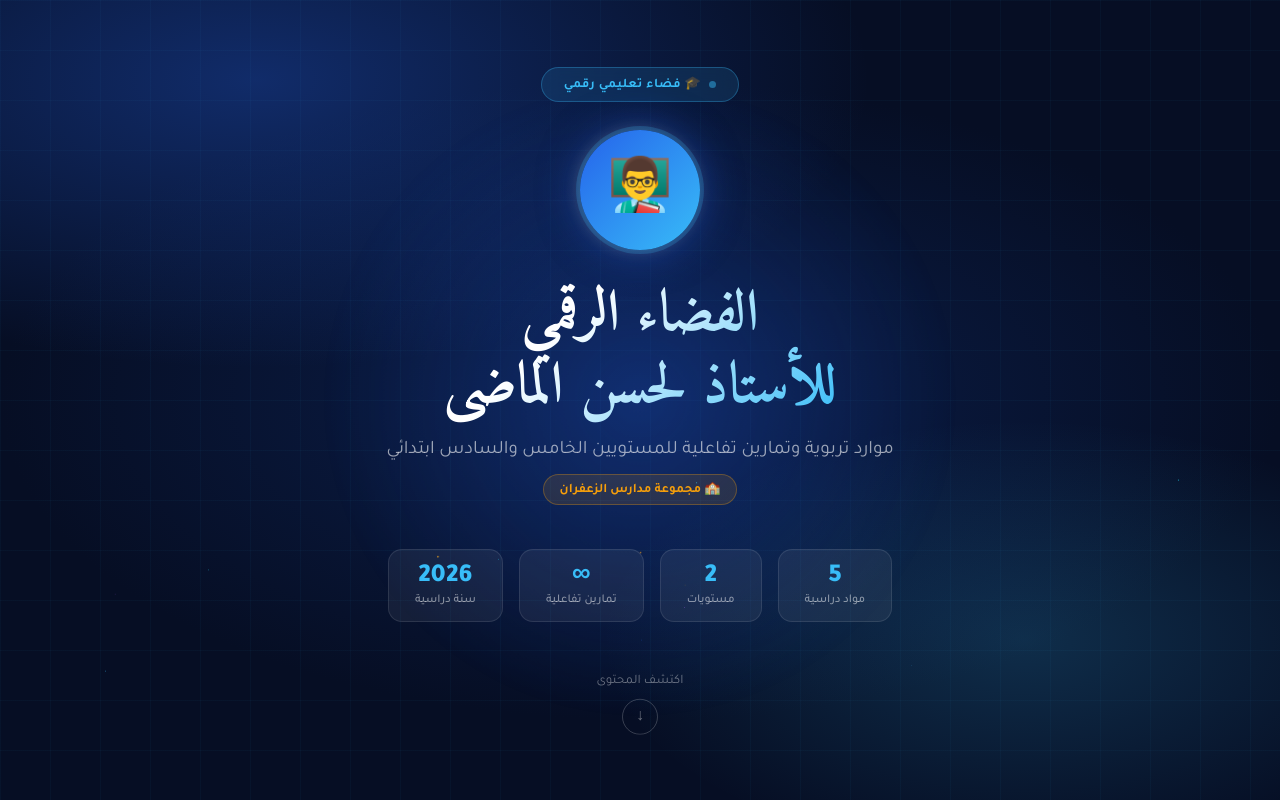
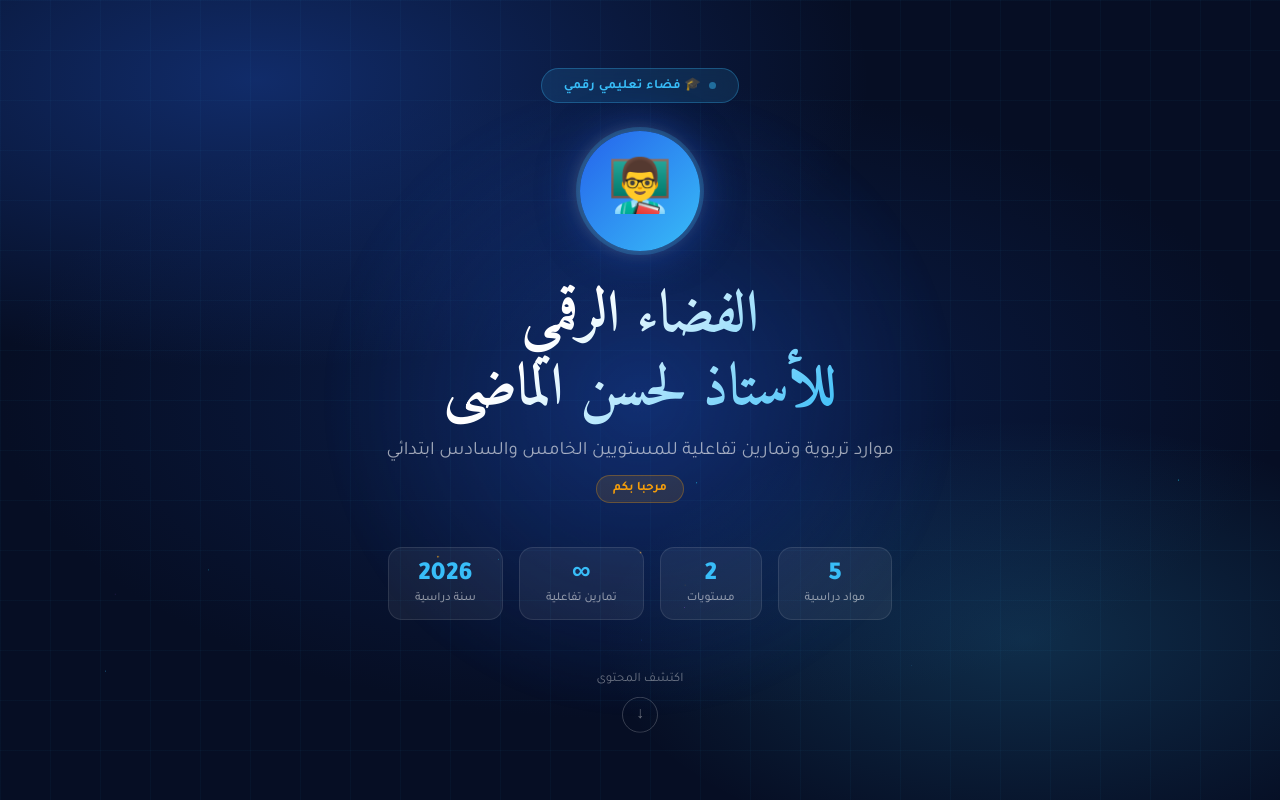
Before and after one commit to tamarins/tamareen, a plain HTML site: page index.html in a window 1280 px wide. Shown: the top 800 px of the page. Drawn offline with Linux system fonts and the light colour scheme.

Commit message:
Update index.html

```diff
--- a/index.html
+++ b/index.html
@@ -519,7 +519,7 @@ footer {
 
     <h1>الفضاء الرقمي<br>للأستاذ لحسن الماضي</h1>
     <p class="header-sub">موارد تربوية وتمارين تفاعلية للمستويين الخامس والسادس ابتدائي</p>
-    <div class="school-tag">🏫 مجموعة مدارس الزعفران</div>
+    <div class="school-tag">مرحبا بكم</div>
 
     <div class="stats-row">
       <div class="stat">
```
